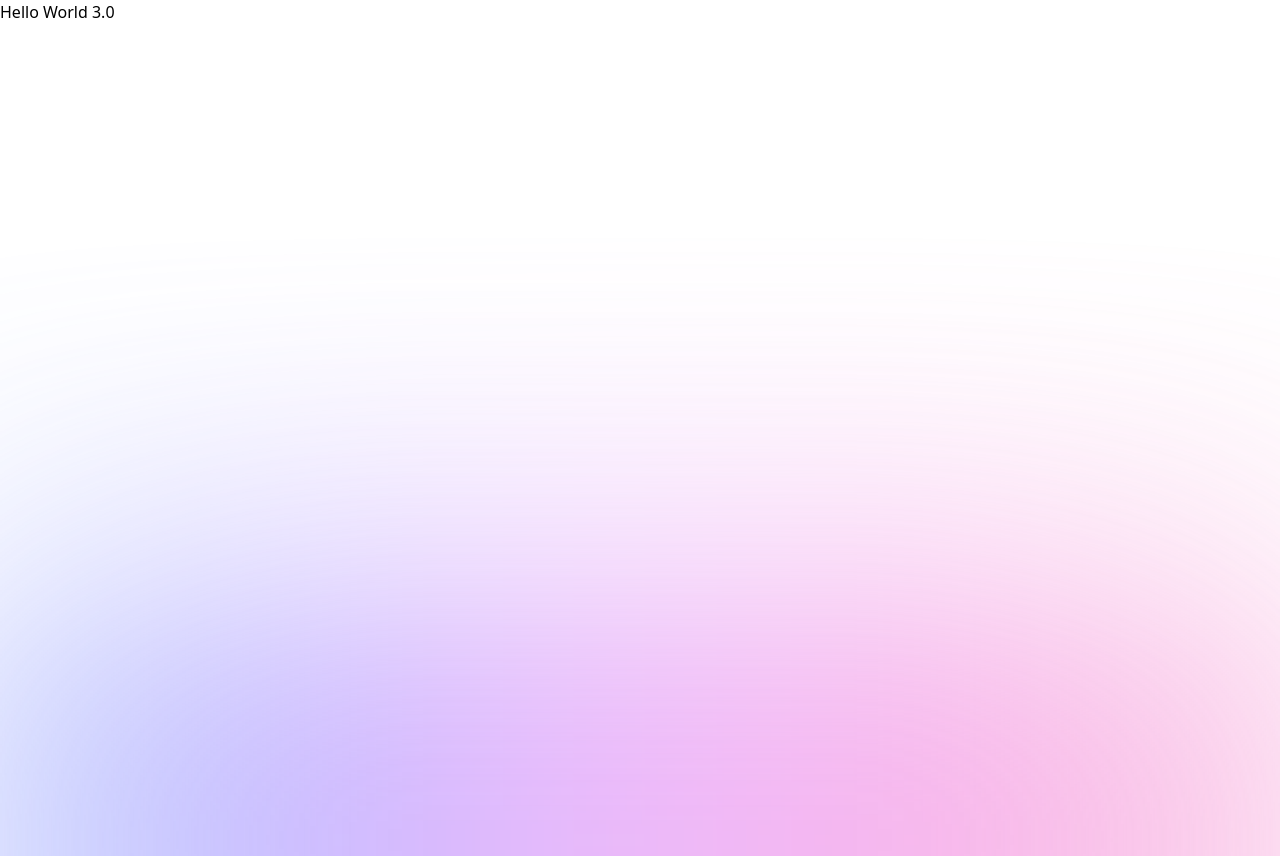
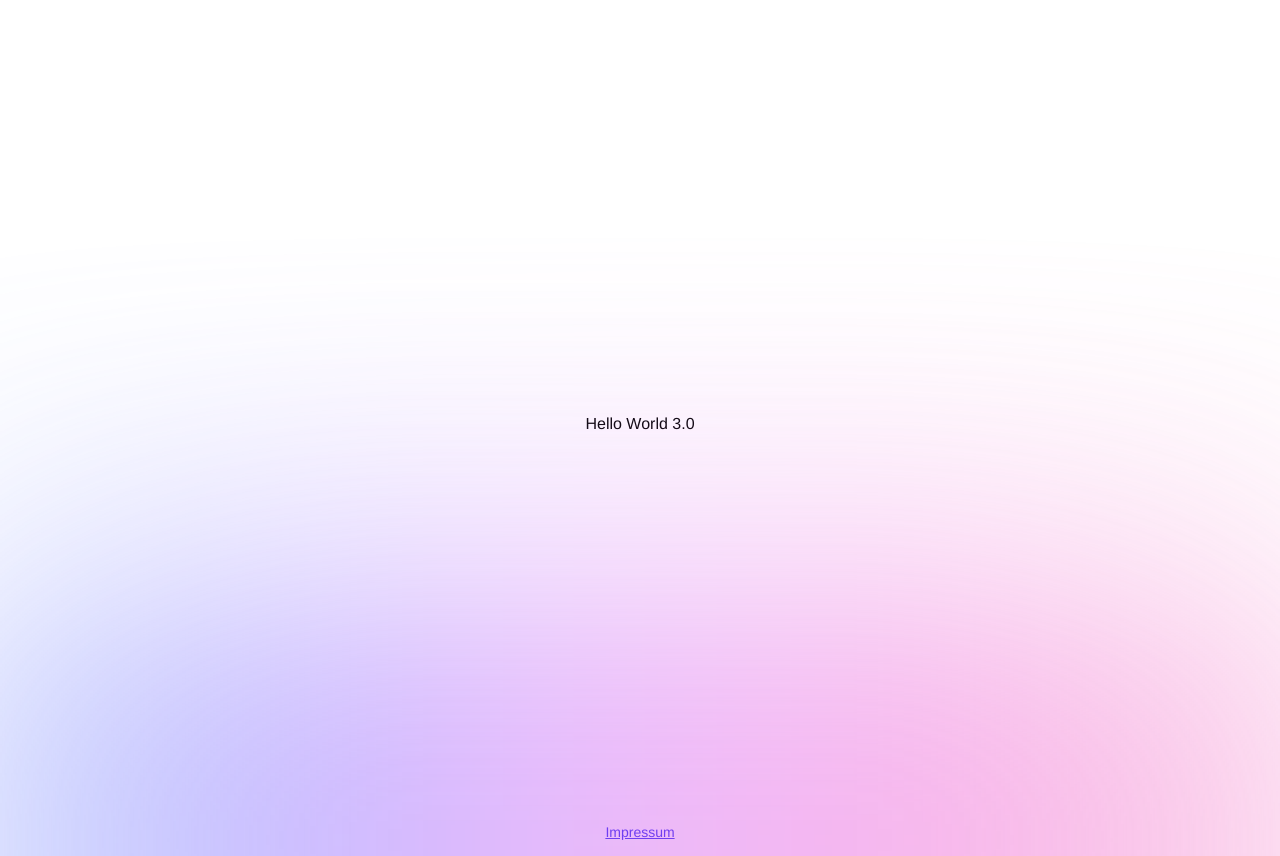
Before and after one commit to toniengelhardt/helloworld-3.0, a Nuxt app: page / in a window 1280 px wide. Before the commit the page ends 800 px from the top, so only its background shows below. Built offline with nearby package versions, Linux system fonts and the light colour scheme.

Commit message:
Basic layout

```diff
--- a/app.vue
+++ /dev/null
@@ -1,24 +0,0 @@
-<template>
-  <div>
-    <div>
-      Hello World 3.0
-    </div>
-    <!-- From Nuxt starter template -->
-    <div class="spotlight-wrapper">
-      <div class="spotlight" />
-    </div>
-  </div>
-</template>
-
-<style lang="scss" scoped>
-.spotlight-wrapper {
-  opacity: 0.75;
-  transition: opacity 0.4s ease-in;
-  .spotlight {
-    @apply fixed z-10 left-0 right-0 bg-gradient-to-r from-blue-500 via-fuchsia-400 to-pink-400;
-    filter: blur(20vh);
-    height: 50vh;
-    bottom: -30vh;
-  }
-}
-</style>
--- /dev/null
+++ b/assets/scss/_variables.scss
@@ -0,0 +1,2 @@
+$nav-size: 3rem;
+$footer-size: 3rem;
--- a/assets/scss/styles.scss
+++ b/assets/scss/styles.scss
@@ -0,0 +1,14 @@
+html,
+body {
+  margin: 0;
+  padding: 0;
+  font-family: Helvetica, Arial, sans-serif;
+  -webkit-font-smoothing: auto;
+  -moz-osx-font-smoothing: auto;
+  // @apply bg-gray-50 text-black dark:(bg-gray-900 text-gray-200);
+}
+
+/* i[class*="i-"] {
+  display: inline-block;
+  vertical-align: text-top;
+} */
--- a/nuxt.config.ts
+++ b/nuxt.config.ts
@@ -13,9 +13,30 @@ export default defineNuxtConfig({
     ]
   },
   buildModules: [
+    '@unocss/nuxt',
     'nuxt-windicss',
   ],
   css: [
     'assets/scss/styles.scss',
   ],
+  vite: {
+    css: {
+      preprocessorOptions: {
+        scss: {
+          additionalData: `
+            @import "@/assets/scss/_variables.scss";
+          `,
+        },
+      },
+      devSourcemap: true,
+    },
+  },
+  unocss: {
+    uno: false,
+    attributify: false,
+    preflight: false,
+    icons: {
+      scale: 1.1,
+    },
+  },
 })
--- a/package.json
+++ b/package.json
@@ -10,6 +10,8 @@
     "preview": "nuxt preview"
   },
   "devDependencies": {
+    "@iconify-json/carbon": "^1.1.1",
+    "@unocss/nuxt": "^0.33.5",
     "nuxt": "3.0.0-rc.3",
     "nuxt-windicss": "^2.2.8",
     "sass": "^1.49.11"
--- /dev/null
+++ b/pages/index.vue
@@ -0,0 +1,59 @@
+<template>
+  <div class="wrapper">
+    <nav class="sticky flex">
+      <div class="flex-1 flex justify-center items-center">
+        <!-- <a class="nav-item">
+          <i class="i-carbon-moon" />
+        </a> -->
+        <a class="nav-item">
+          <i class="i-carbon-play" />
+        </a>
+      </div>
+    </nav>
+    <div class="content">
+      Hello World 3.0
+    </div>
+    <footer class="flex">
+      <div class="flex-1 flex justify-center items-center">
+        <NuxtLink to="/impressum" class="text-sm">
+          Impressum
+        </NuxtLink>
+      </div>
+    </footer>
+    <!-- From Nuxt starter template -->
+    <div class="spotlight-wrapper">
+      <div class="spotlight-gradient" />
+    </div>
+  </div>
+</template>
+
+<style lang="scss" scoped>
+nav  {
+  height: $nav-size;
+}
+footer {
+  height: $footer-size;
+}
+.nav-item {
+  @apply flex justify-center items-center;
+  width: calc($nav-size - .5rem);
+  height: calc($nav-size - .5rem);
+  i {
+    @apply text-xl;
+  }
+}
+.content {
+  @apply place-content-center flex flex-col items-center justify-center p-8;
+  min-height: calc(100vh - 2 * $nav-size);
+}
+.spotlight-wrapper {
+  opacity: 0.75;
+  transition: opacity 0.4s ease-in;
+  .spotlight-gradient {
+    @apply fixed z-10 left-0 right-0 bg-gradient-to-r from-blue-500 via-fuchsia-400 to-pink-400;
+    filter: blur(20vh);
+    height: 50vh;
+    bottom: -30vh;
+  }
+}
+</style>
```
Also changed, not shown: pages/impressum.vue (added), 1 other file (tests, documents, lock files or other folders).
